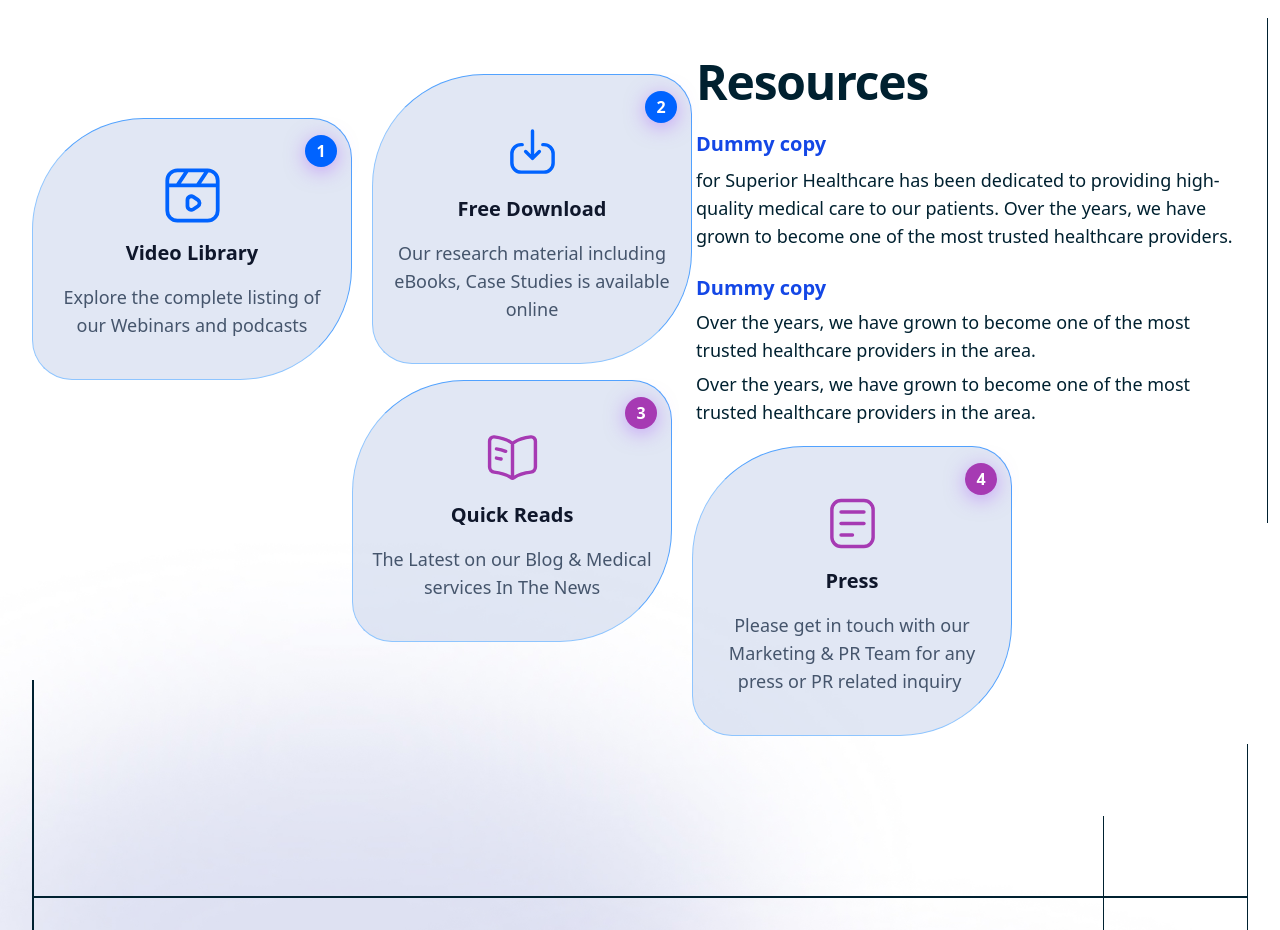
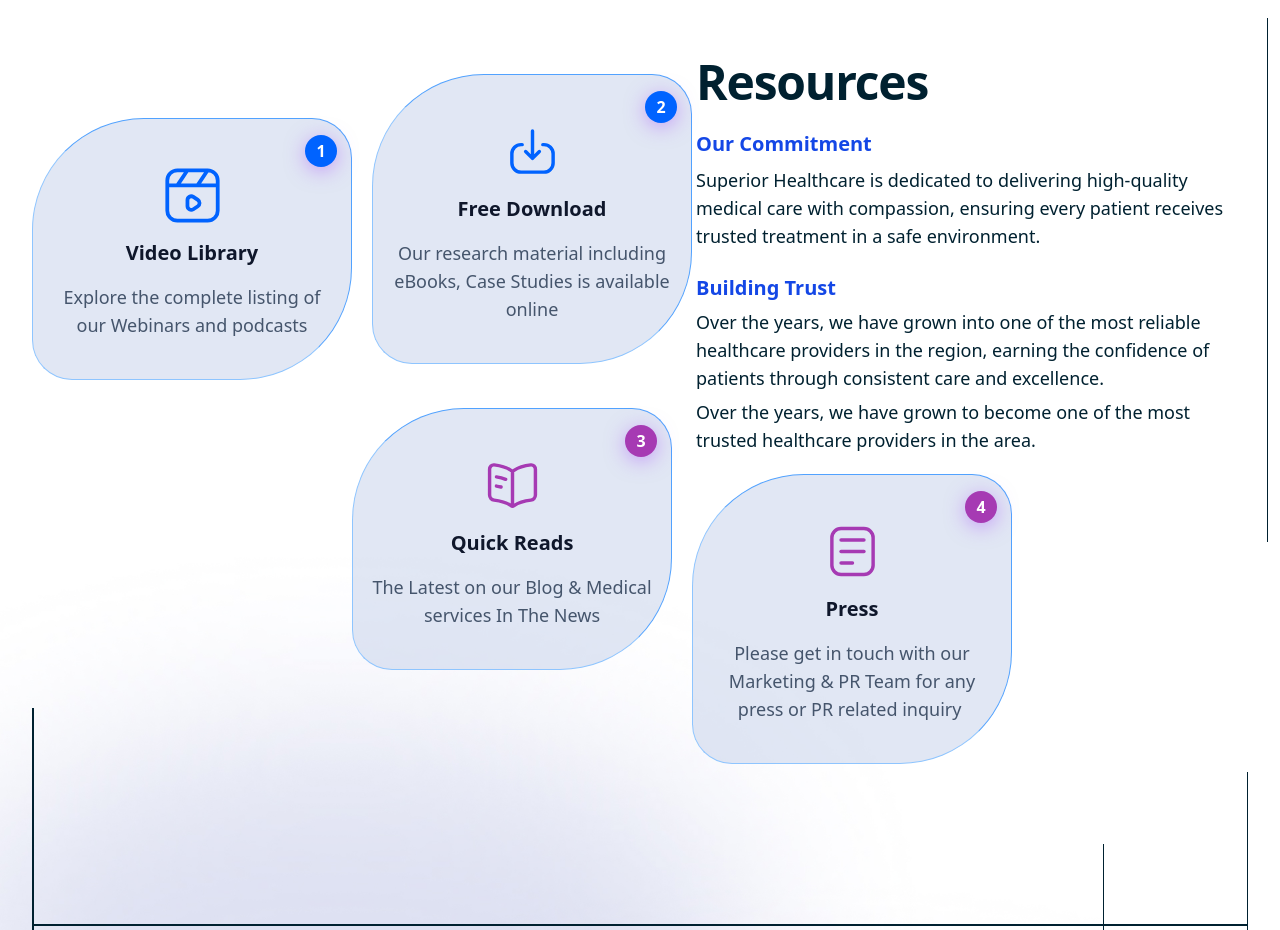
Before and after one commit to nchdatta/shealth.ai, a Next.js app: page / in a window 1280 px wide. Shown: the part 3340-4270 px from the top of the page. Built offline with nearby package versions, Linux system fonts and the light colour scheme; no server answers.

Commit message:
feat: Update resource section headings and descriptions for improved clarity and engagement

```diff
--- a/src/components/site/home/resources-section.tsx
+++ b/src/components/site/home/resources-section.tsx
@@ -45,19 +45,19 @@ const ResourcesSection = () => {
 
           <div className="mt-6 space-y-6">
             <div>
-              <h3 className="text-xl font-bold text-blue-700 dark:text-blue-100">Dummy copy</h3>
+              <h3 className="text-xl font-bold text-blue-700 dark:text-blue-100">Our Commitment</h3>
               <p className="mt-2 text-lg text-[#002130] dark:text-slate-300">
-                for Superior Healthcare has been dedicated to providing high-quality medical care to
-                our patients. Over the years, we have grown to become one of the most trusted
-                healthcare providers.
+                Superior Healthcare is dedicated to delivering high-quality medical care with
+                compassion, ensuring every patient receives trusted treatment in a safe environment.
               </p>
             </div>
 
             <div>
-              <h3 className="text-xl font-bold text-blue-700 dark:text-blue-100">Dummy copy</h3>
+              <h3 className="text-xl font-bold text-blue-700 dark:text-blue-100">Building Trust</h3>
               <p className="mt-1.5 text-lg text-[#002130] dark:text-slate-300">
-                Over the years, we have grown to become one of the most trusted healthcare providers
-                in the area.
+                Over the years, we have grown into one of the most reliable healthcare providers in
+                the region, earning the confidence of patients through consistent care and
+                excellence.
               </p>
               <p className="mt-1.5 text-lg text-[#002130] dark:text-slate-300">
                 Over the years, we have grown to become one of the most trusted healthcare providers
```
